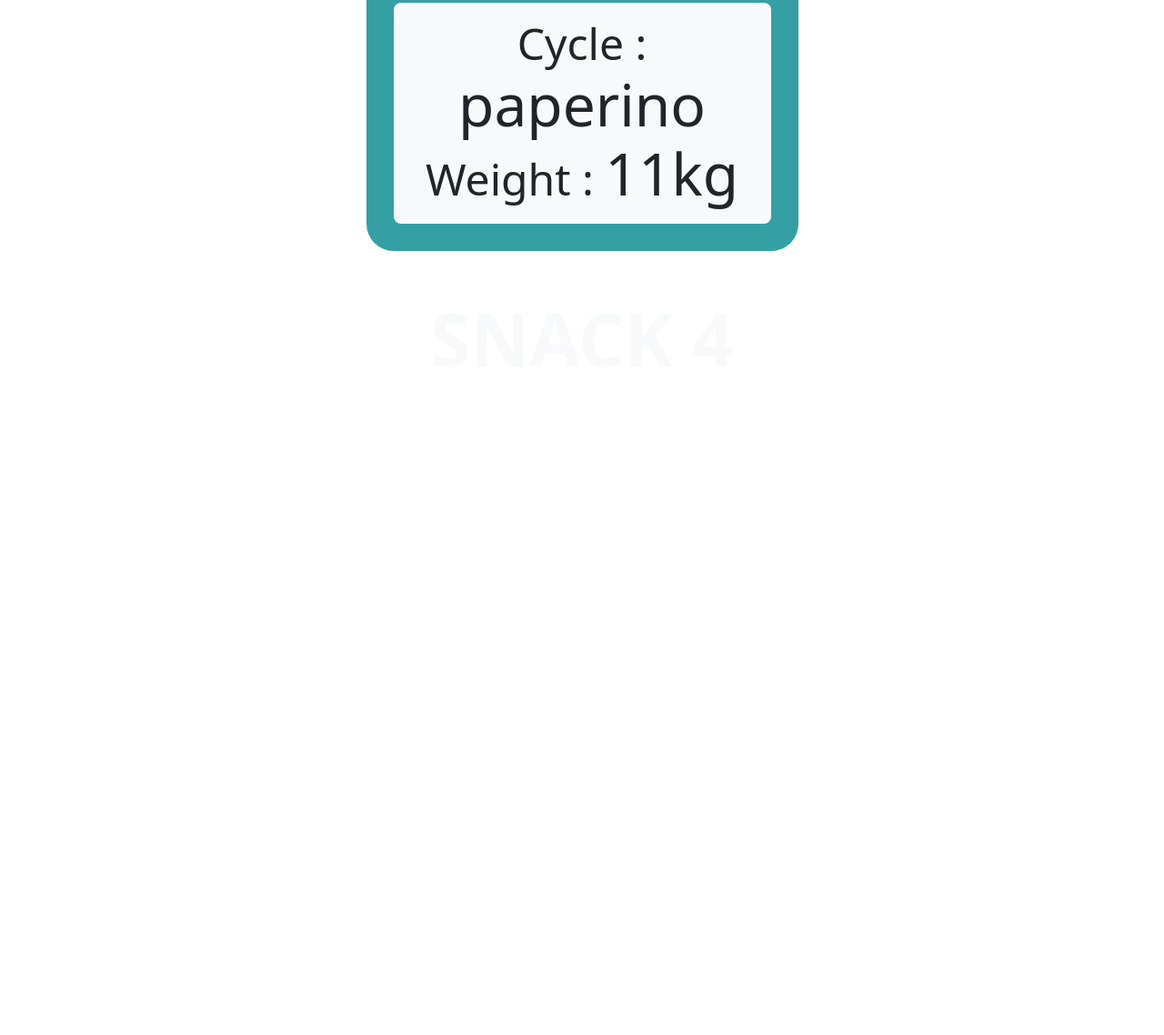
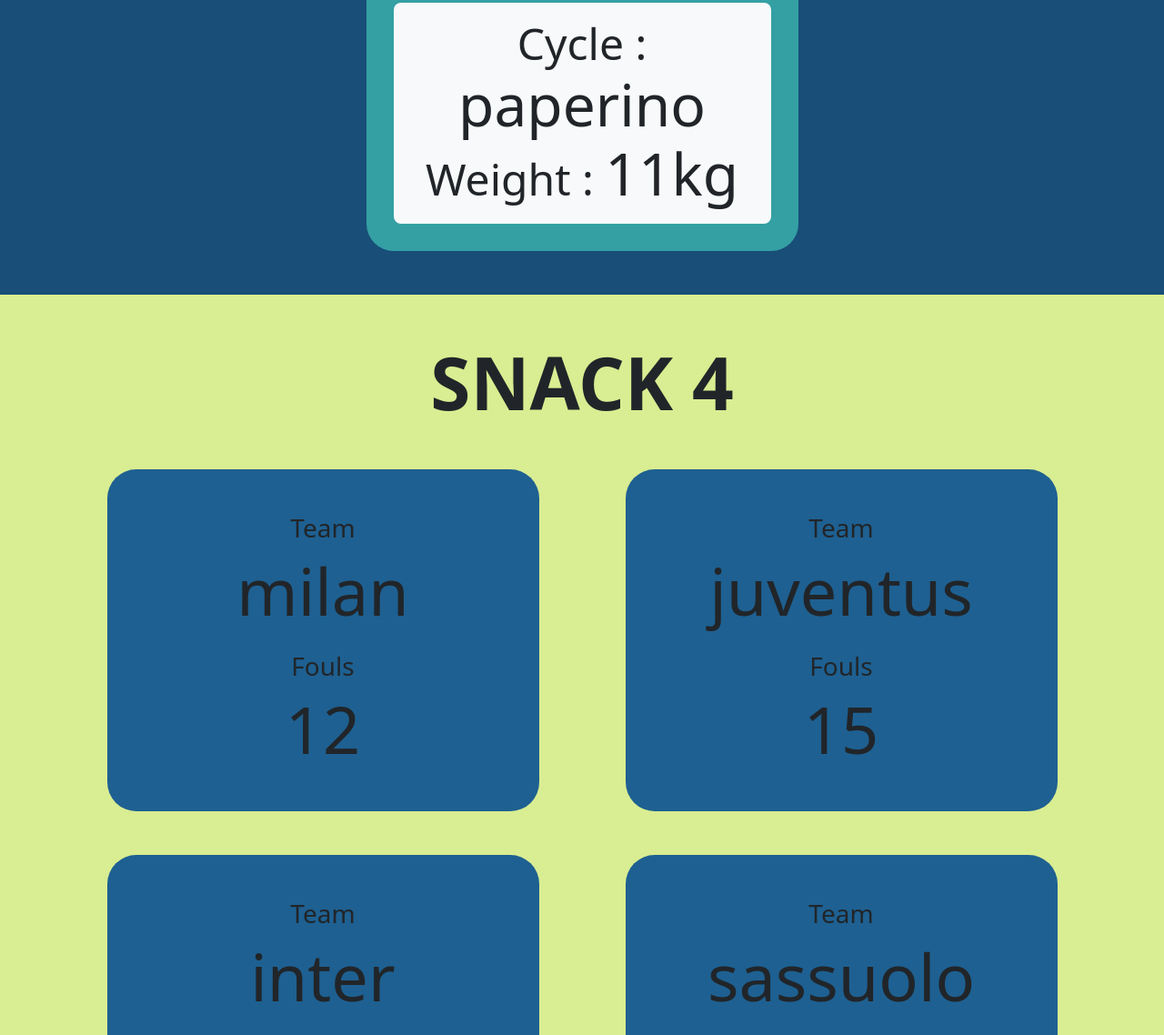
Before and after one commit to leonardomastrangelo/js-snack-es6, a plain HTML site: page index.html in a window 1280 px wide. Shown: the part 3338-4476 px from the top of the page at 91% size. Before the commit the page ends 3766 px from the top, so only its background shows below. Drawn offline with nearby package versions, Linux system fonts and the light colour scheme.

Commit message:
completed snack-4

```diff
--- a/css/style.css
+++ b/css/style.css
@@ -13,6 +13,15 @@
 
 #snack-1 {
     background-color: #344e41;
+}
+#snack-2 {
+    background-color: var(--emerald);
+}
+#snack-3 {
+    background-color: var(--indigo-dye);
+}
+#snack-4 {
+    background-color: var(--mindaro);
 }
 
 .col-lg-5 {
@@ -35,3 +44,7 @@
     padding: 30px;
     border-radius: 30px;
 }
+
+#snack-4 .col-5 {
+    background-color: var(--lapis-lazuli);
+}
--- a/index.html
+++ b/index.html
@@ -54,9 +54,9 @@
     </div>
 
     <!-- SNACK 4 -->
-    <div id="snack-4">
+    <div id="snack-4" class="py-5">
         <div class="container text-center">
-            <h1 class="text-uppercase display-1 text-light fw-bold">snack 4</h1>
+            <h1 class="text-uppercase display-1 fw-bold mb-5">snack 4</h1>
             <div class="row justify-content-around">
 
             </div>
--- a/js/scripts.js
+++ b/js/scripts.js
@@ -199,17 +199,97 @@ function printCycle() {
  * * SNACK 4 *
 */
 // //todo << Create an array of objects with proprerties-> "name", "points", "fouls"
-// const teams =
-// [
-//     {
-//         name : "ac milan",
-//         points : getRndInteger(),
-//         fouls
-//     }
-// ]
+const teams =
+[
+    {
+        name : "milan",
+        points : getRndInteger(1,70),
+        fouls : getRndInteger(1,20)
+    },
+    {
+        name : "juventus",
+        points : getRndInteger(1,70),
+        fouls : getRndInteger(1,20)
+    },
+    {
+        name : "inter",
+        points : getRndInteger(1,70),
+        fouls : getRndInteger(1,20)
+    },
+    {
+        name : "sassuolo",
+        points : getRndInteger(1,70),
+        fouls : getRndInteger(1,20)
+    },
+    {
+        name : "monza",
+        points : getRndInteger(1,70),
+        fouls : getRndInteger(1,20)
+    },
+    {
+        name : "torino",
+        points : getRndInteger(1,70),
+        fouls : getRndInteger(1,20)
+    },
+    {
+        name : "empoli",
+        points : getRndInteger(1,70),
+        fouls : getRndInteger(1,20)
+    },
+    {
+        name : "fiorentina",
+        points : getRndInteger(1,70),
+        fouls : getRndInteger(1,20)
+    },
+    {
+        name : "sampdoria",
+        points : getRndInteger(1,70),
+        fouls : getRndInteger(1,20)
+    },
+    {
+        name : "roma",
+        points : getRndInteger(1,70),
+        fouls : getRndInteger(1,20)
+    }
+]
+
+// creation of array with only 2 proprerties -> "name", "fouls"
+const newTeams = teams.map((team,index)=> {
+    // destructuring every team
+    const {name, fouls} = teams[index]
+    const newTeam = {
+        name,
+        fouls,
+    }
+    return newTeam
+})
+
+// print in console the new array
+console.log(newTeams);
+
+// .row from html
+const row4 = document.querySelector("#snack-4 .row");
+
+// printing every team in html
+newTeams.forEach((team)=> {
+    let template =
+    `
+    <div class="col-5 p-5 mb-5 rounded-5">
+        <div class="mb-4">
+            <h3>Team</h3>
+            <span class="display-2">${team.name}</span>
+        </div>
+        <div>
+            <h3>Fouls</h3>
+            <span class="display-2">${team.fouls}</span>
+        </div>
+    </div>
+    `
+    row4.innerHTML += template
+})
 
 
-
+// function to get rnd integer
 function getRndInteger(min, max) {
     return Math.floor(Math.random() * (max - min + 1)) + min;
 }
```
